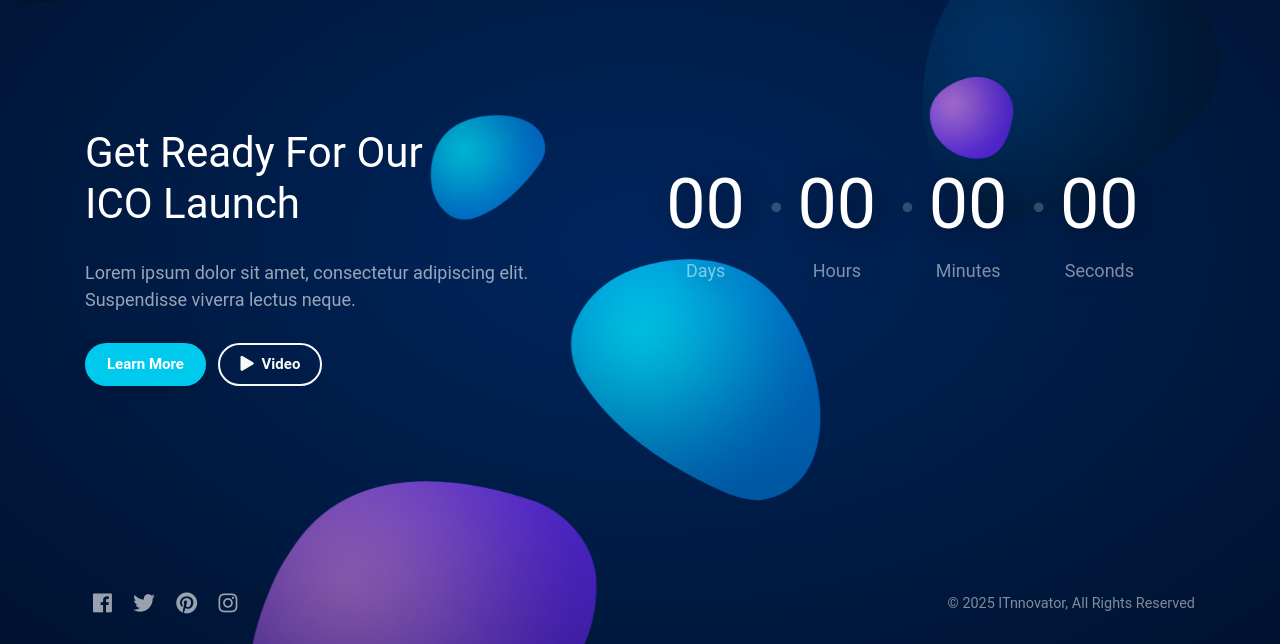
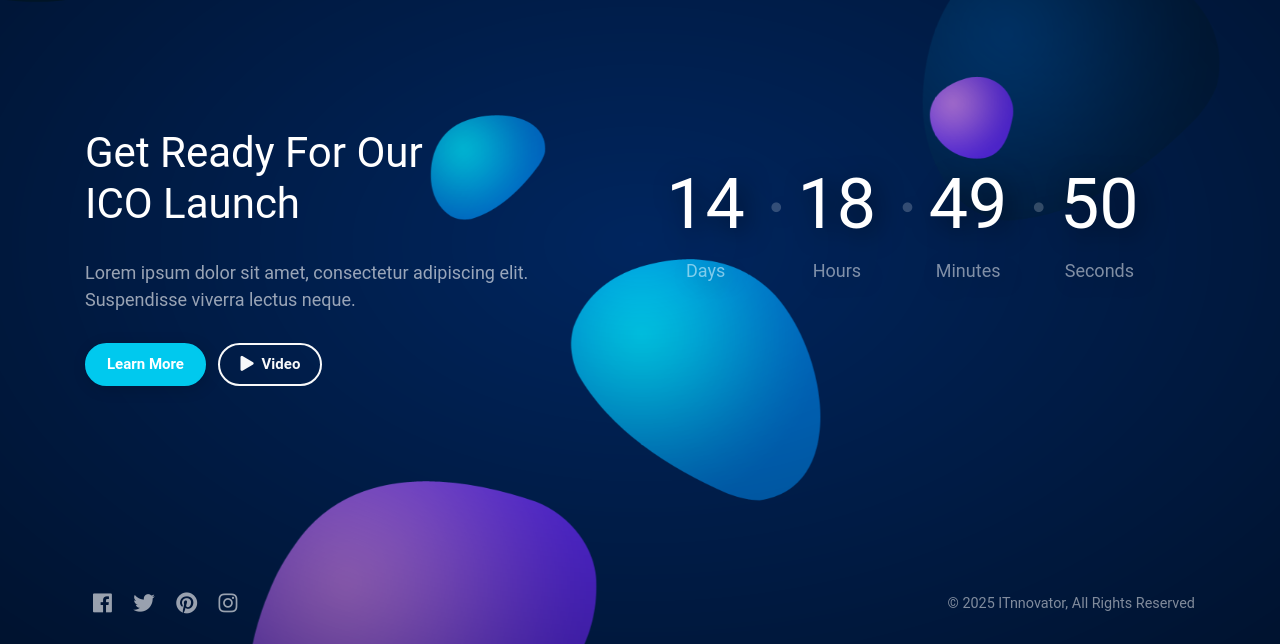
Before and after one commit to ITnnovator/ITnnovatorCS, a plain HTML site: page index.html in a window 1280 px wide. Shown: the part 156-800 px from the top of the page. Drawn offline with Linux system fonts and the light colour scheme; some packages are replaced by stand-ins of ours.

Commit message:
Update index.html

```diff
--- a/index.html
+++ b/index.html
@@ -55,7 +55,7 @@
                         <!--Count Down-->
                         <div class="col-md-6">
                             <div class="text-center my-4">
-                                <div class="ts-count-down" data-date="December 24, 2018 15:03:26"></div>
+                                <div class="ts-count-down" data-date="April 30, 2025 15:03:26"></div>
                                 <!--end ts-count-down-->
                             </div>
                         </div>
```
